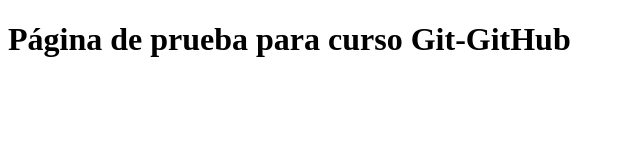
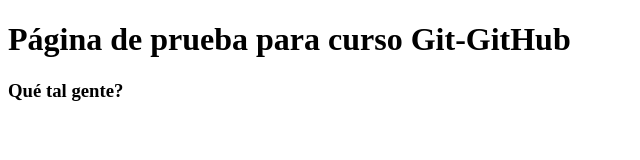
Before and after one commit to ElNodita/pagina-web, a plain HTML site: page index.html in a window 1280 px wide. Shown: the whole page, without its empty margins (0-640 px from the left). Drawn offline with Linux system fonts and the light colour scheme.

Commit message:
Anexión h3

```diff
--- a/index.html
+++ b/index.html
@@ -8,5 +8,6 @@
 </head>
 <body>
     <h1>Página de prueba para curso Git-GitHub</h1>
+    <h3>Qué tal gente?</h3>
 </body>
 </html>
```
